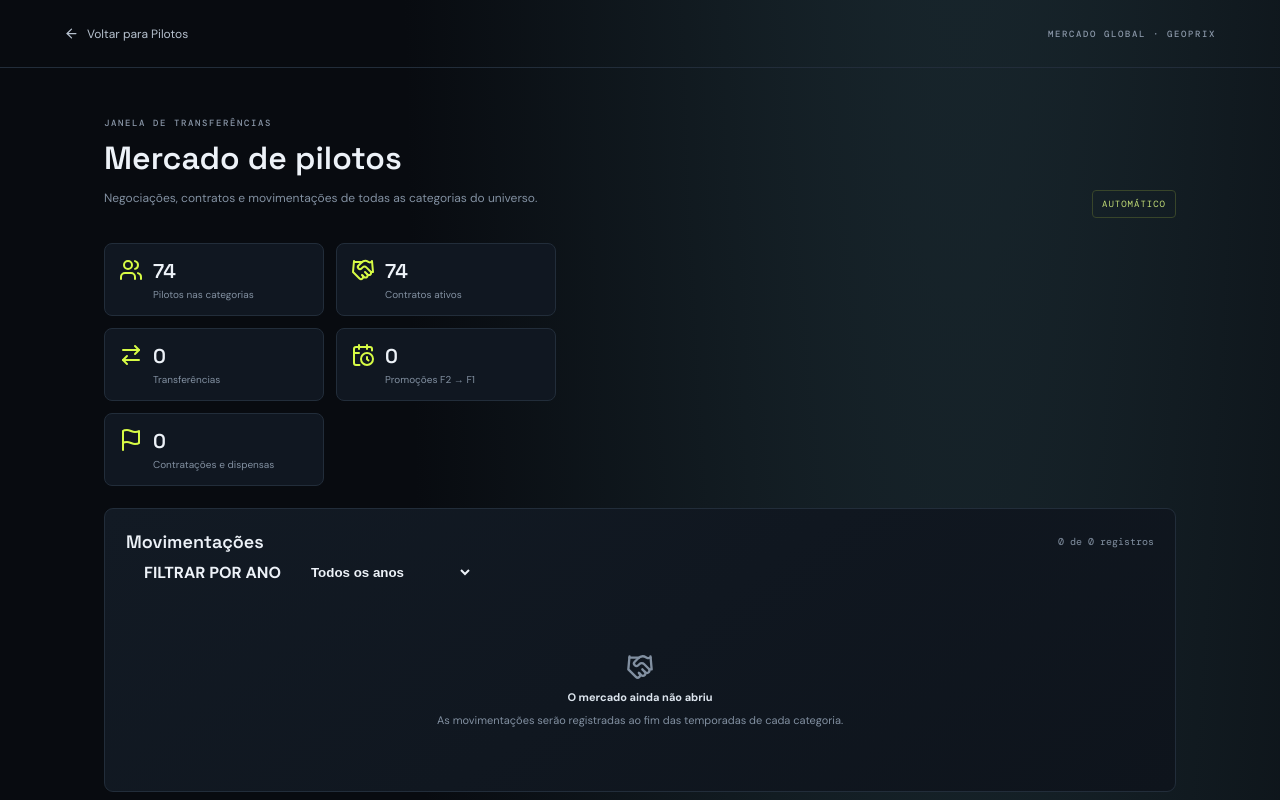
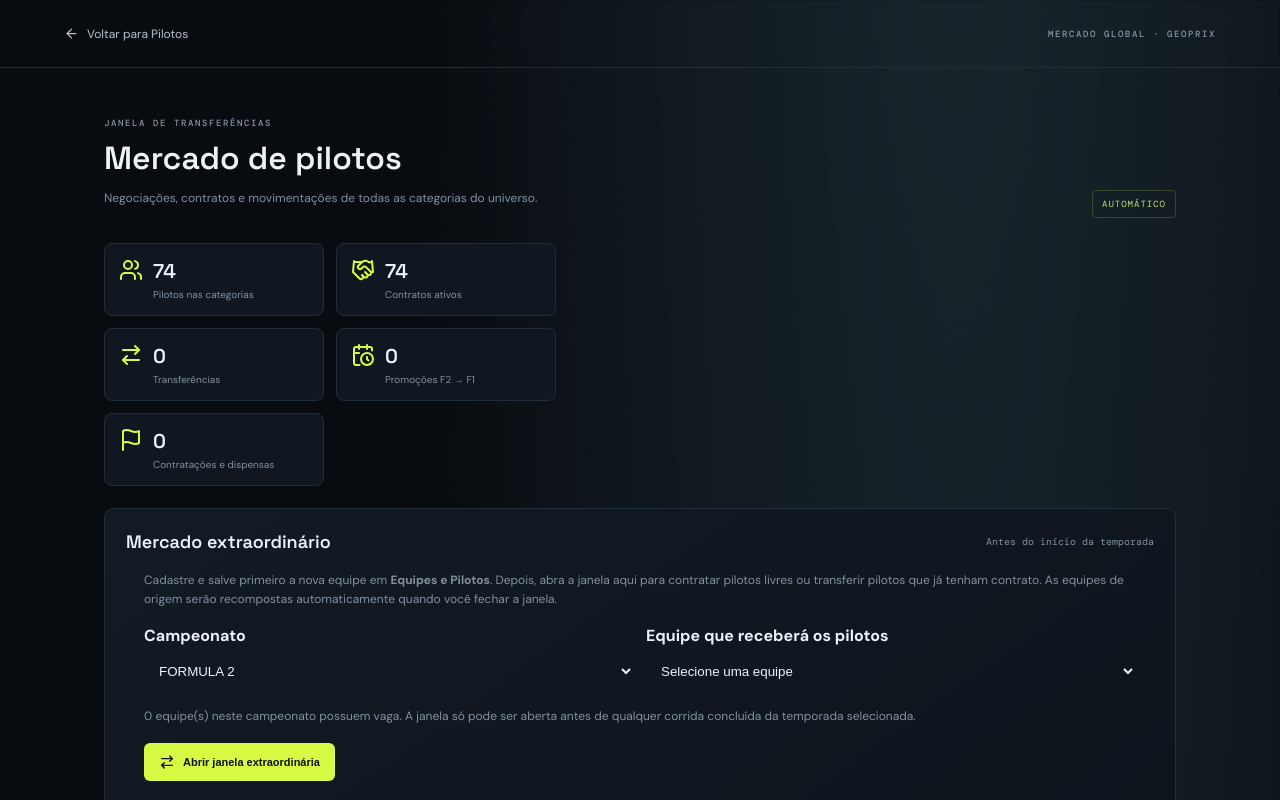
Before and after one commit to geoprix0-coder/geoprix-motorsport, a Next.js app: page /market in a window 1280 px wide. Shown: the top 800 px of the page. Built offline with nearby package versions, Linux system fonts and the light colour scheme.

Commit message:
Render extraordinary market controls on market page

```diff
--- a/src/app/market/page.tsx
+++ b/src/app/market/page.tsx
@@ -129,6 +129,7 @@ export default function MarketPage(){
  return <main className="manager-shell"><header className="manager-top"><Link href="/drivers/" className="back-link"><ArrowLeft size={15}/> Voltar para Pilotos</Link><span className="eyebrow">MERCADO GLOBAL · GEOPRIX</span></header><div className="manager-content">
  <div className="manager-heading"><div><span className="eyebrow">JANELA DE TRANSFERÊNCIAS</span><h1>Mercado de pilotos</h1><p>Negociações, contratos e movimentações de todas as categorias do universo.</p></div><span className="tag green">AUTOMÁTICO</span></div>
  <section className="manager-stats"><div><Users/><b>{driverCount}</b><small>Pilotos nas categorias</small></div><div><Handshake/><b>{activeContracts}</b><small>Contratos ativos</small></div><div><ArrowRightLeft/><b>{transfers}</b><small>Transferências</small></div><div><CalendarClock/><b>{promotions}</b><small>Promoções F2 → F1</small></div><div><Flag/><b>{signings+releases}</b><small>Contratações e dispensas</small></div></section>
+ <ExtraordinaryMarketPanel />
  <section className="team-list"><div className="list-heading"><h2>Movimentações</h2><span>{filteredEvents.length} de {allEvents.length} registros</span></div>
  <div className="driver-category-filter" style={{padding:"0 18px 18px",display:"flex",alignItems:"center",gap:12,flexWrap:"wrap"}}><label htmlFor="market-year-filter" style={{fontWeight:700}}>FILTRAR POR ANO</label><select id="market-year-filter" aria-label="Selecionar ano das movimentações" value={selectedYear} onChange={e=>setSelectedYear(e.target.value)} style={{minWidth:180,padding:"11px 14px",borderRadius:8,border:"1px solid var(--border)",background:"var(--surface)",color:"inherit",fontWeight:600}}><option value="all">Todos os anos</option>{years.map(year=><option key={year} value={String(year)}>{year}</option>)}</select></div>
  {!ready?<div className="empty-state">Carregando mercado...</div>:filteredEvents.length===0?<div className="empty-state"><Handshake size={28}/><b>O mercado ainda não abriu</b><span>As movimentações serão registradas ao fim das temporadas de cada categoria.</span></div>:filteredEvents.map(e=><article className="market-event-row" key={e.championshipName+"-"+e.id}><div className="market-event-icon">{e.type==="transfer"||e.type==="promotion"?<ArrowRightLeft size={18}/>:<Handshake size={18}/>}</div><div className="market-event-main"><b>{e.driverName}</b><small>{e.type==="transfer"?"Transferência":e.type==="promotion"?((e.fromChampionshipId==="formula-3-2026"||e.championshipId==="formula-3-2026"||e.championshipId==="formula-2-2026")?"Promoção F3 → F2":"Promoção F2 → F1"):e.type==="signing"?((e.fromTeamId==="f1-free-agents"||e.fromTeamId==="geoprix-f1-free-agents-v1")?"Contratação de agente livre da F1":"Contratação de agente livre"):e.type==="release"?"Dispensa / não renovação":"Renovação"} · {e.championshipName} · Temporada {e.season}</small><p>{e.fromTeamName} <ArrowRightLeft size={12}/> {e.toTeamName}</p><small>{e.reason}{e.windowType==="extraordinary"?" · Janela extraordinária":""}</small></div><div className="market-event-contract"><b>{e.contractEnd}</b><small>Fim do contrato</small></div></article>)}</section>
```
